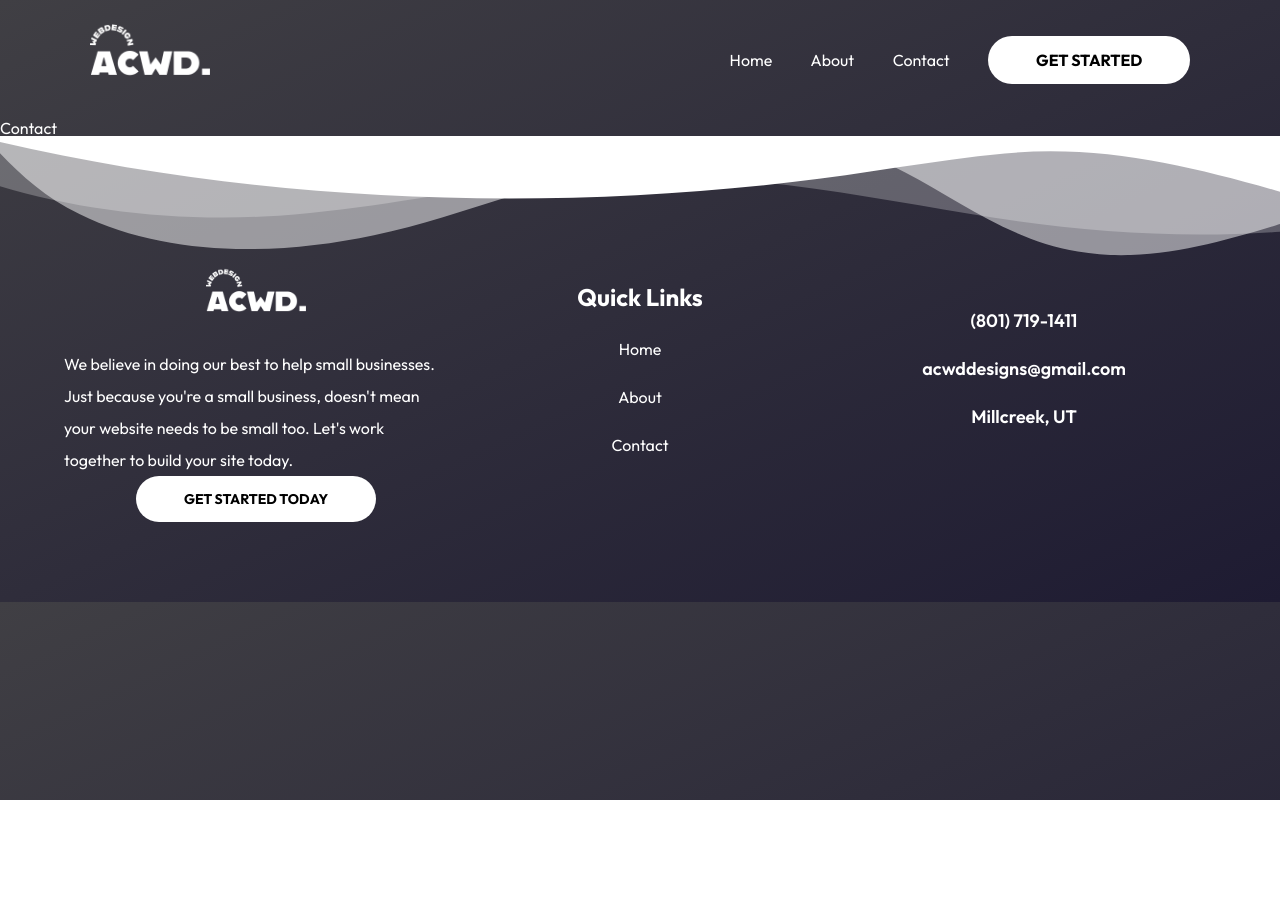
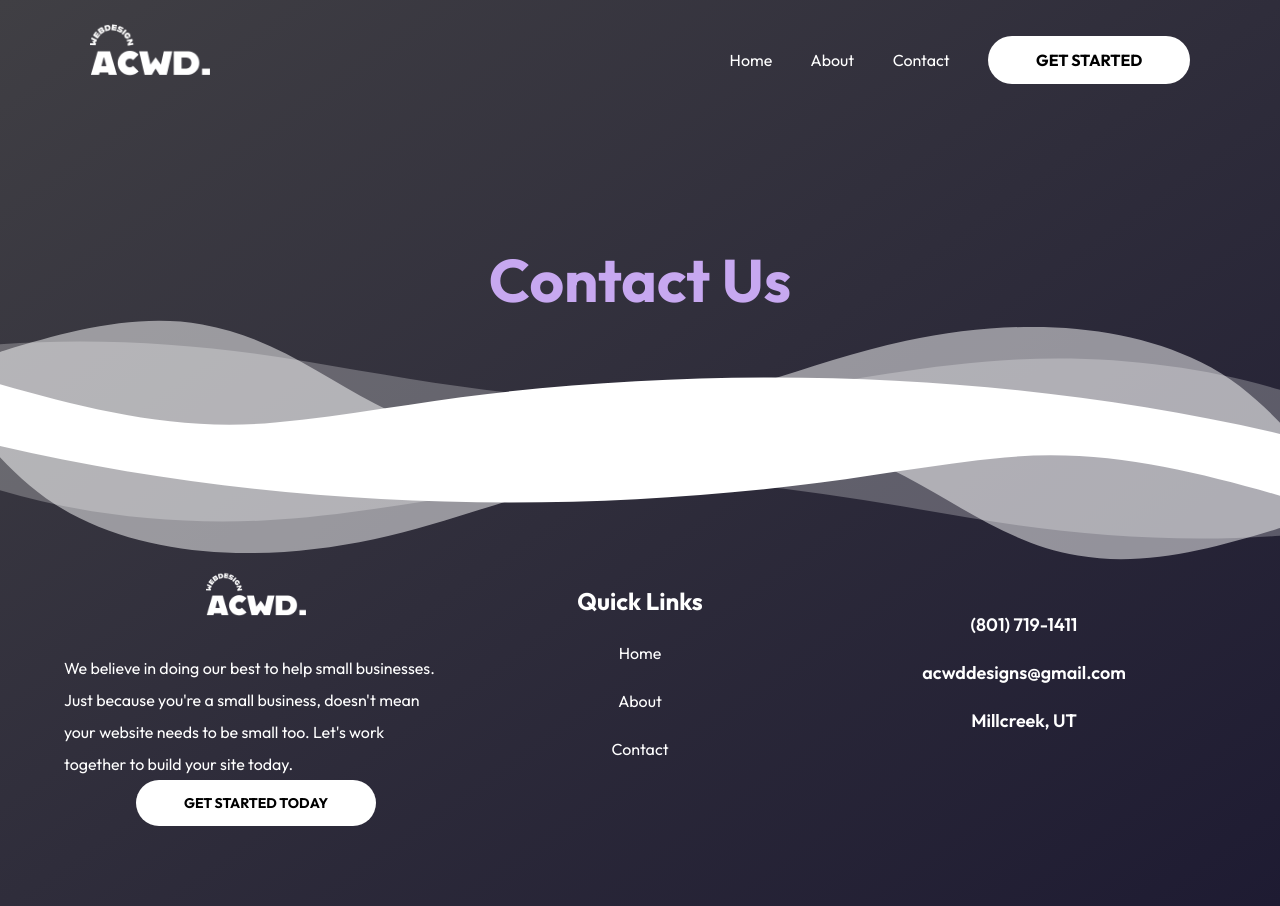
Before and after one commit to notacoham/acwd-designs, a React (Vite) app: page /contact in a window 1280 px wide. Before the commit the page ends 800 px from the top, so only its background shows below. Built offline with nearby package versions, Linux system fonts and the light colour scheme.

Commit message:
refactor to create PageHead component for easier development

```diff
--- /dev/null
+++ b/src/components/PageHead.jsx
@@ -0,0 +1,14 @@
+import React from 'react'
+import WaveBottom from '../components/WaveBottom'
+
+
+const PageHead = ( { header } ) => {
+  return (
+      <div className="page-head-container">
+        <h1 className="page-head-title">{header}</h1>
+        <WaveBottom />
+      </div>
+  )
+}
+
+export default PageHead
--- a/src/index.css
+++ b/src/index.css
@@ -859,16 +859,9 @@ p {
 
 }
 
-/* About Page */
+/* Page Head */
 
-.about-center {
-  display: flex;
-  flex-direction: column;
-  width: 100vw;
-  height: auto;
-}
-
-.about-head-container {
+.page-head-container {
   width: 100vw;
   display: flex;
   justify-content: center;
@@ -877,8 +870,17 @@ p {
   position: relative;
 }
 
-.about-head-title {
+.page-head-title {
   color: var(--primary-1);
+}
+
+/* About Page */
+
+.about-center {
+  display: flex;
+  flex-direction: column;
+  width: 100vw;
+  height: auto;
 }
 
 .about-me-img {
--- a/src/pages/About.jsx
+++ b/src/pages/About.jsx
@@ -1,16 +1,13 @@
 import React from 'react'
 import profileImg from '../assets/alex-cottam-profile-img-edited.png'
-import WaveBottom from '../components/WaveBottom'
 import { NavLink } from 'react-router-dom'
 import Pricing from '../components/Pricing'
+import PageHead from '../components/PageHead'
 
 const About = () => {
   return (
     <div className='about-center'>
-      <div className="about-head-container">
-        <h1 className="about-head-title">About Us</h1>
-        <WaveBottom />
-      </div>
+      <PageHead header={'About Us'}/>
       <div className="about-me-center">
         <img src={profileImg} alt="" className="about-me-img" />
         <div className="about-me-content">
@@ -25,7 +22,6 @@ const About = () => {
           <NavLink to='/contact' className="price-btn">Get Started</NavLink>
         </div>
       </div>
-      <Pricing />
     </div>
   )
 }
--- a/src/pages/Contact.jsx
+++ b/src/pages/Contact.jsx
@@ -1,9 +1,11 @@
 import React from 'react'
+import PageHead from '../components/PageHead'
 
 const Contact = () => {
   return (
-    <div>
-      Contact
+    <div className='contact-center'>
+      <PageHead header={'Contact Us'}/>
+
     </div>
   )
 }
```
